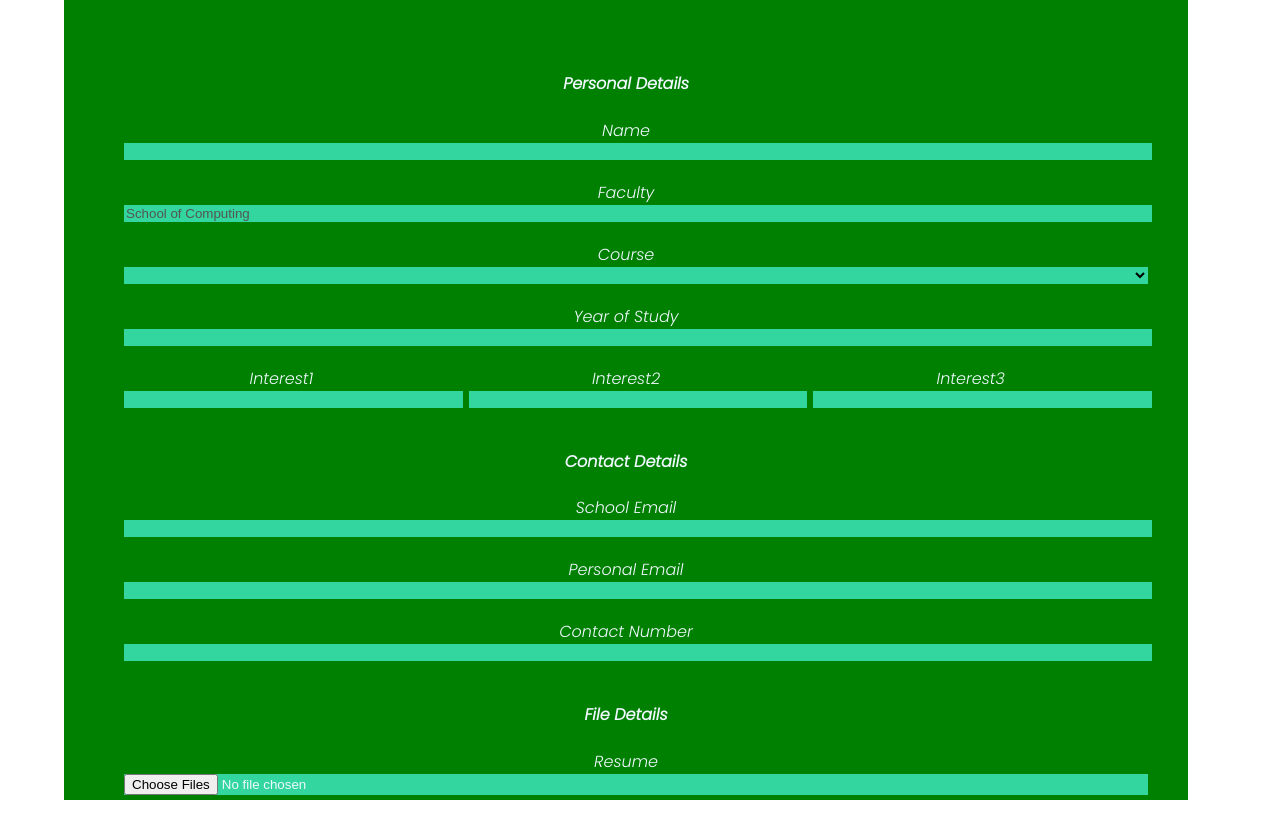
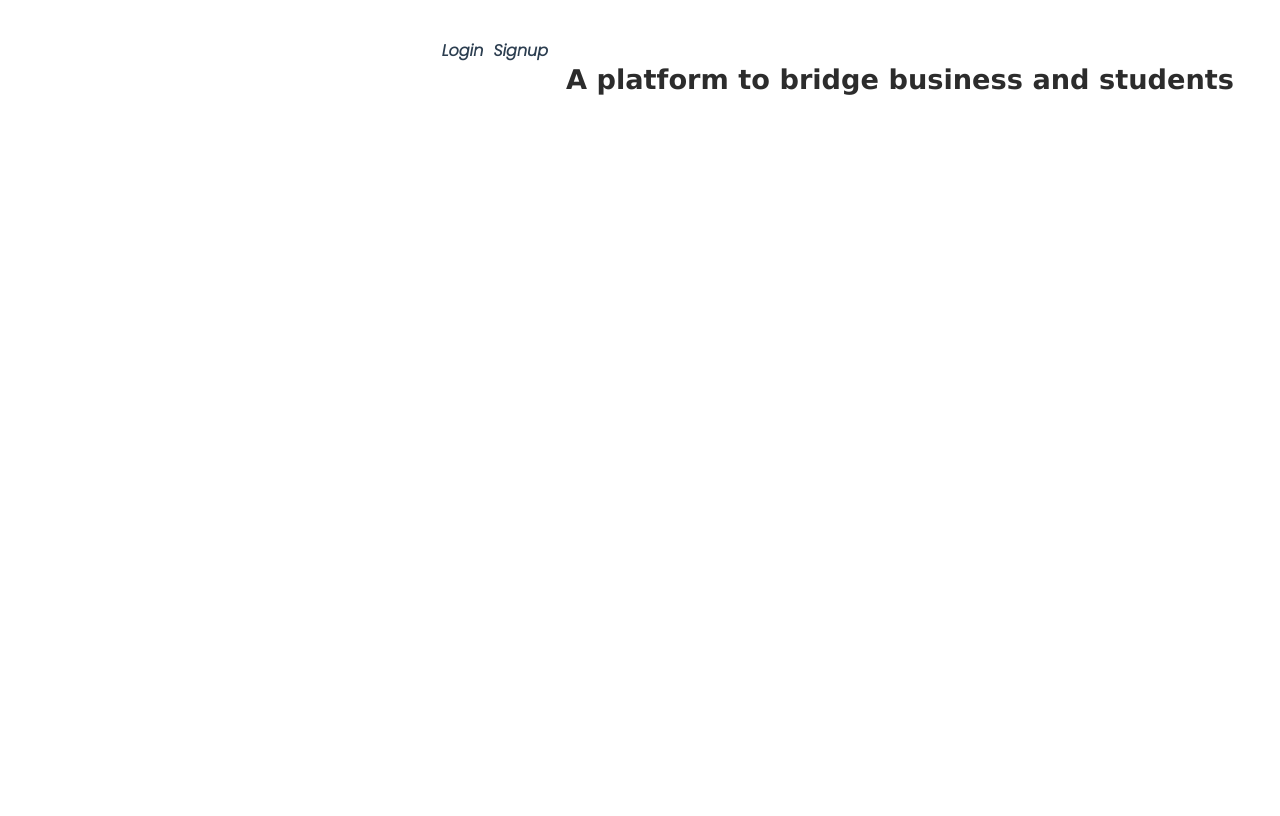
Before and after one commit to ARPspoofing/BT3103-Project, a Vue app: page / in a window 1280 px wide. Built offline with nearby package versions, Linux system fonts and the light colour scheme.

Commit message:
Modified App.vue

```diff
--- a/src/App.vue
+++ b/src/App.vue
@@ -1,9 +1,9 @@
 <template>
   <div>
-    <!--
+
   <Home/>
-  -->
-  <ProfileForm/>
+
+  <!--<ProfileForm/> -->
   </div>
 </template>
 
```
